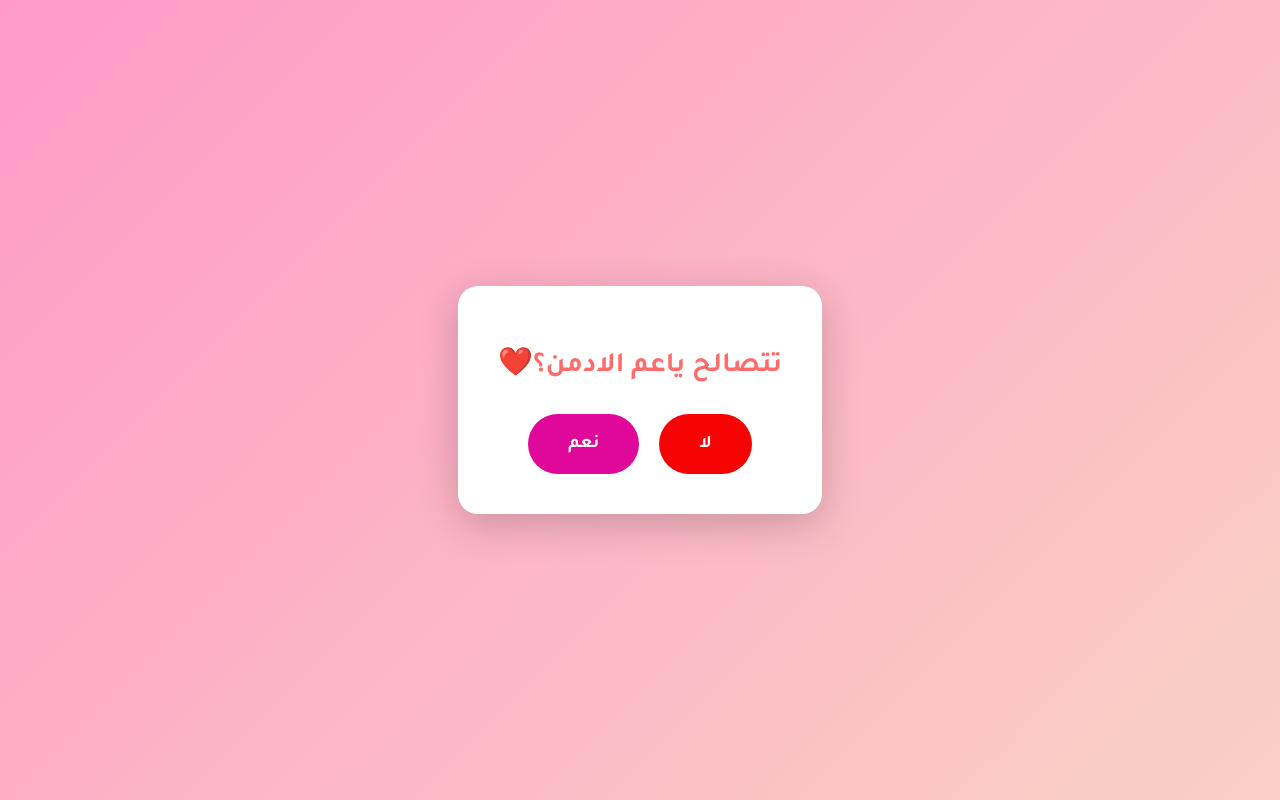
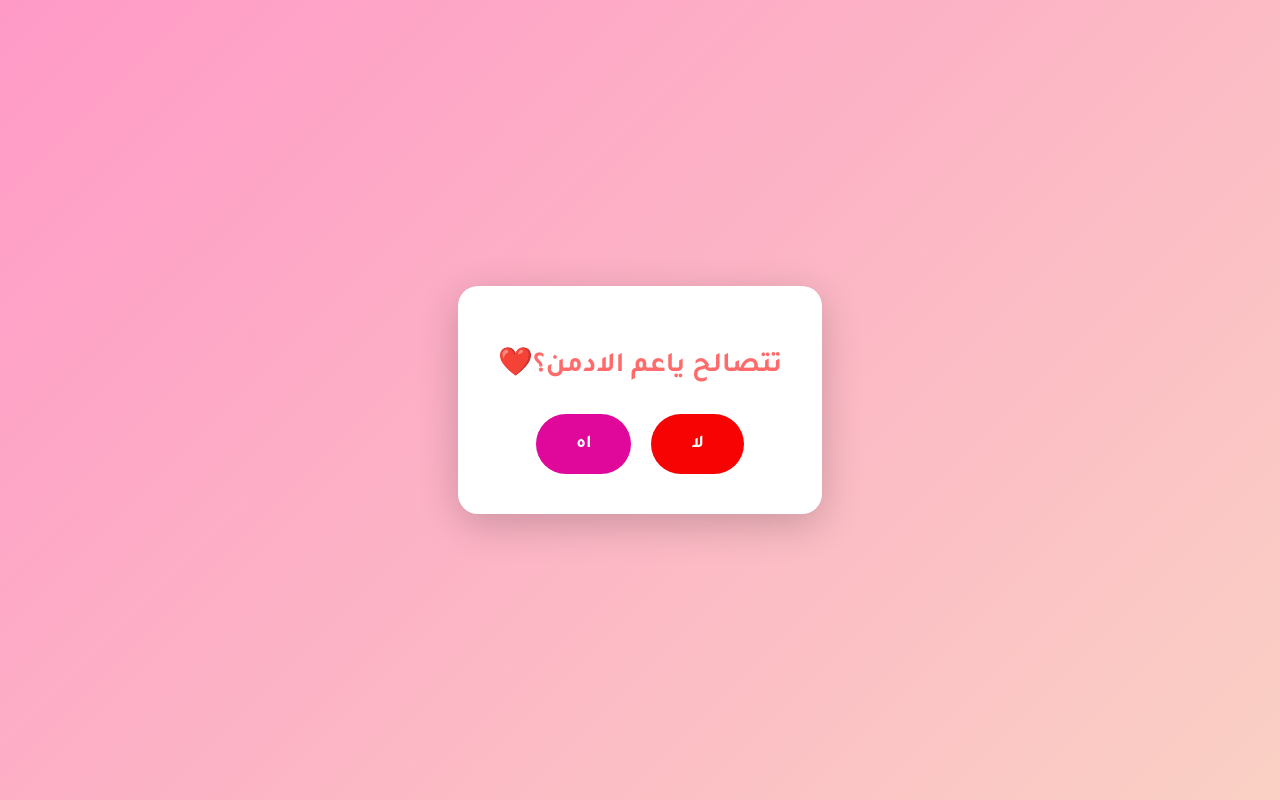
Before and after one commit to tsameh217-droid/tarek, a plain HTML site: page index.html in a window 1280 px wide. Drawn offline with Linux system fonts and the light colour scheme.

Commit message:
Update index.html

```diff
--- a/index.html
+++ b/index.html
@@ -105,7 +105,7 @@
         <h1>تتصالح ياعم الادمن؟❤️</h1>
         <div class="buttons">
             <button class="no-btn" onmouseover="moveButton()" onclick="moveButton()">لا</button>
-            <button class="yes-btn" onclick="showCelebration()">نعم</button>
+            <button class="yes-btn" onclick="showCelebration()">اه</button>
         </div>
     </div>
 
```
